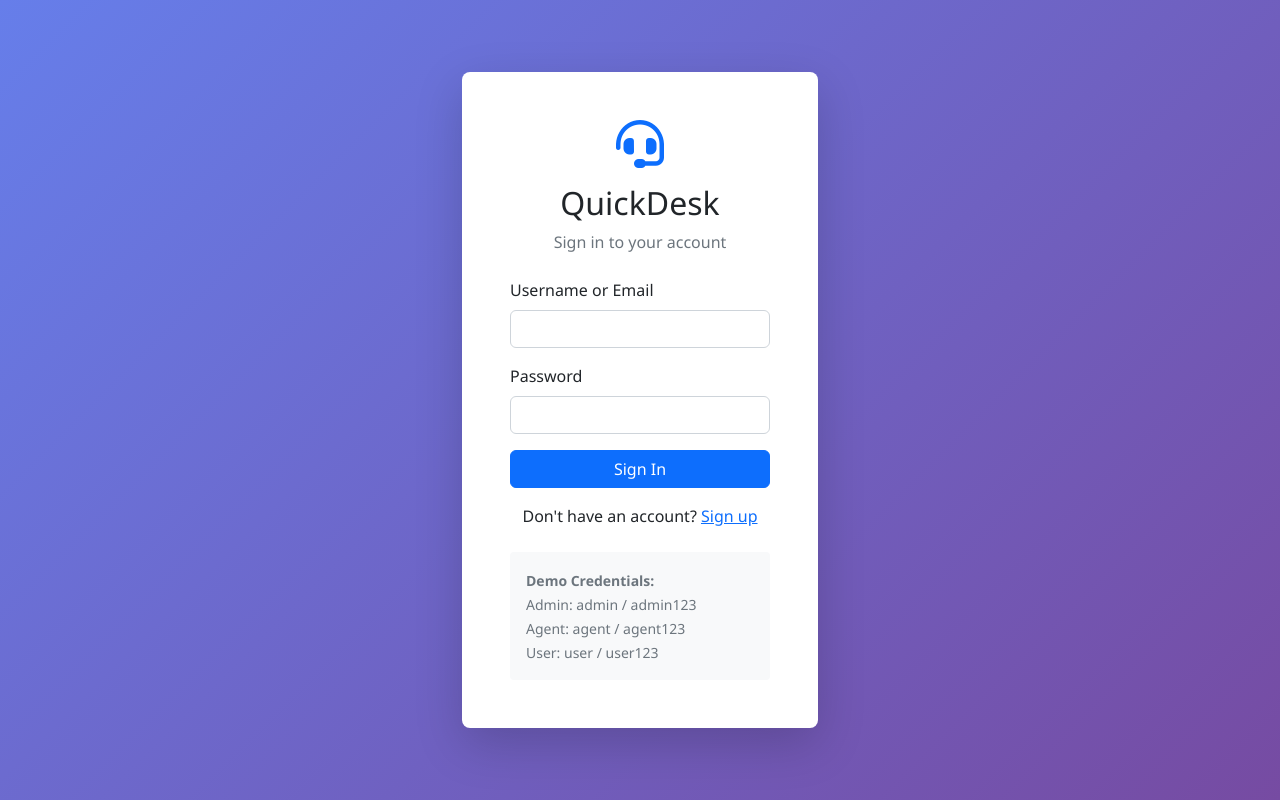
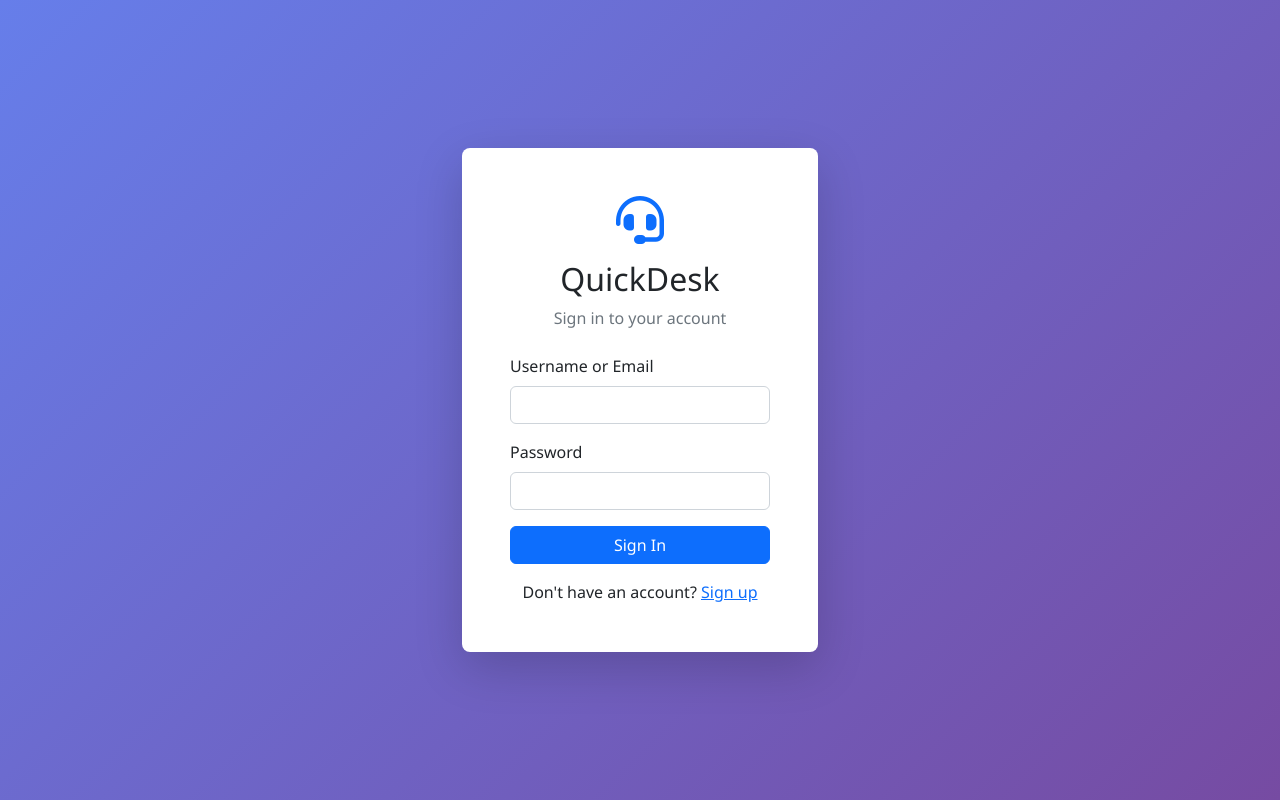
Before and after one commit to SUJALVIRANI26/OdooXCGC-hackthon, a PHP site: page /quickdesk/index.php in a window 1280 px wide. Run offline with PHP 8.4, Linux system fonts and the light colour scheme.

Commit message:
change in login page.

```diff
--- a/index.php
+++ b/index.php
@@ -1,26 +1,5 @@
 <?php
 require_once 'config/config.php';
-
-// Handle demo logins
-if (isset($_GET['demo'])) {
-    $demo_credentials = [
-        'admin' => ['username' => 'admin', 'password' => 'password123'],
-        'agent' => ['username' => 'agent', 'password' => 'password123'],
-        'user' => ['username' => 'user', 'password' => 'password123']
-    ];
-
-    if (isset($demo_credentials[$_GET['demo']])) {
-        $user = new User();
-        $result = $user->login($demo_credentials[$_GET['demo']]['username'], $demo_credentials[$_GET['demo']]['password']);
-
-        if ($result['success']) {
-            $_SESSION['user_id'] = $result['user']['id'];
-            $_SESSION['user'] = $result['user'];
-            header('Location: index.php?page=dashboard');
-            exit();
-        }
-    }
-}
 
 // Check if user is logged in
 function isLoggedIn() {
--- a/pages/login.php
+++ b/pages/login.php
@@ -50,15 +50,6 @@ if ($_SERVER['REQUEST_METHOD'] === 'POST') {
                         <p class="mb-0">Don't have an account? <a href="index.php?page=register">Sign up</a></p>
                     </div>
 
-                    <!-- Demo Credentials -->
-                    <div class="mt-4 p-3 bg-light rounded">
-                        <small class="text-muted">
-                            <strong>Demo Credentials:</strong><br>
-                            Admin: admin / admin123<br>
-                            Agent: agent / agent123<br>
-                            User: user / user123
-                        </small>
-                    </div>
                 </div>
             </div>
         </div>
```
